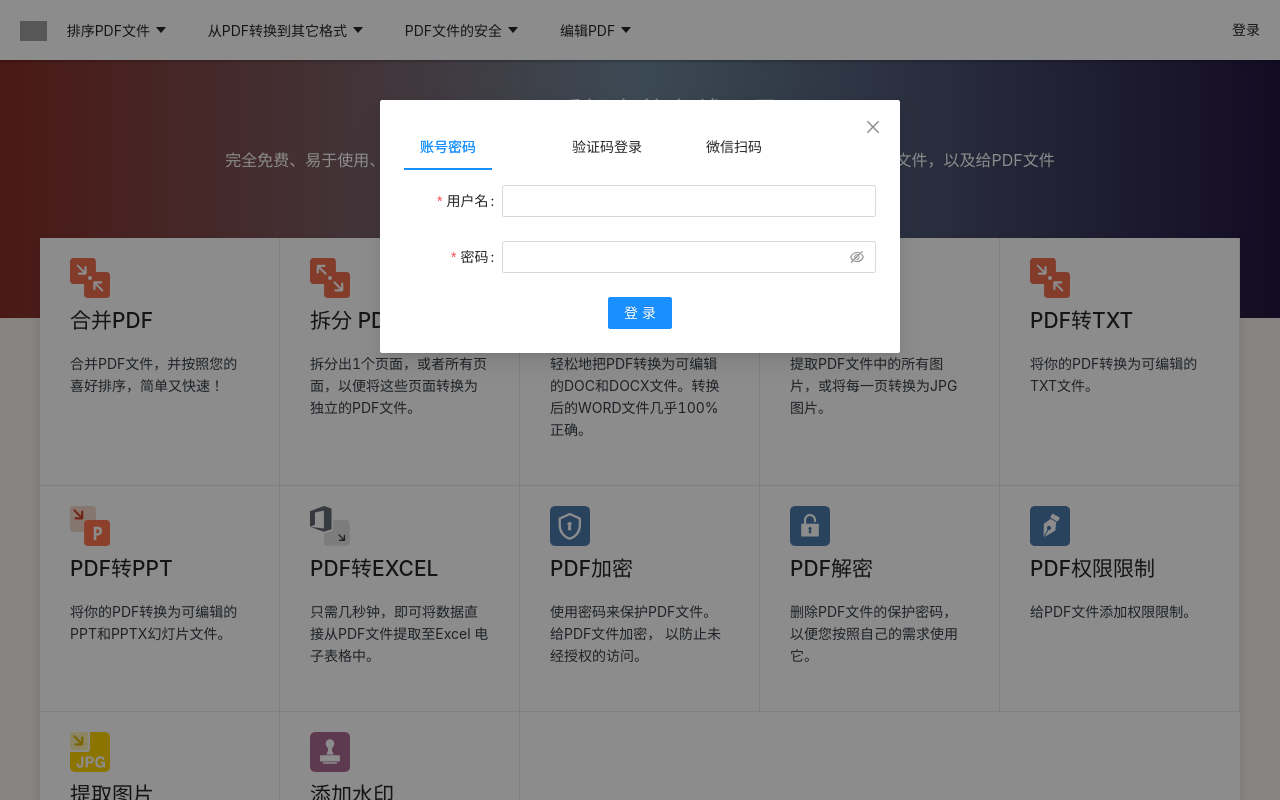
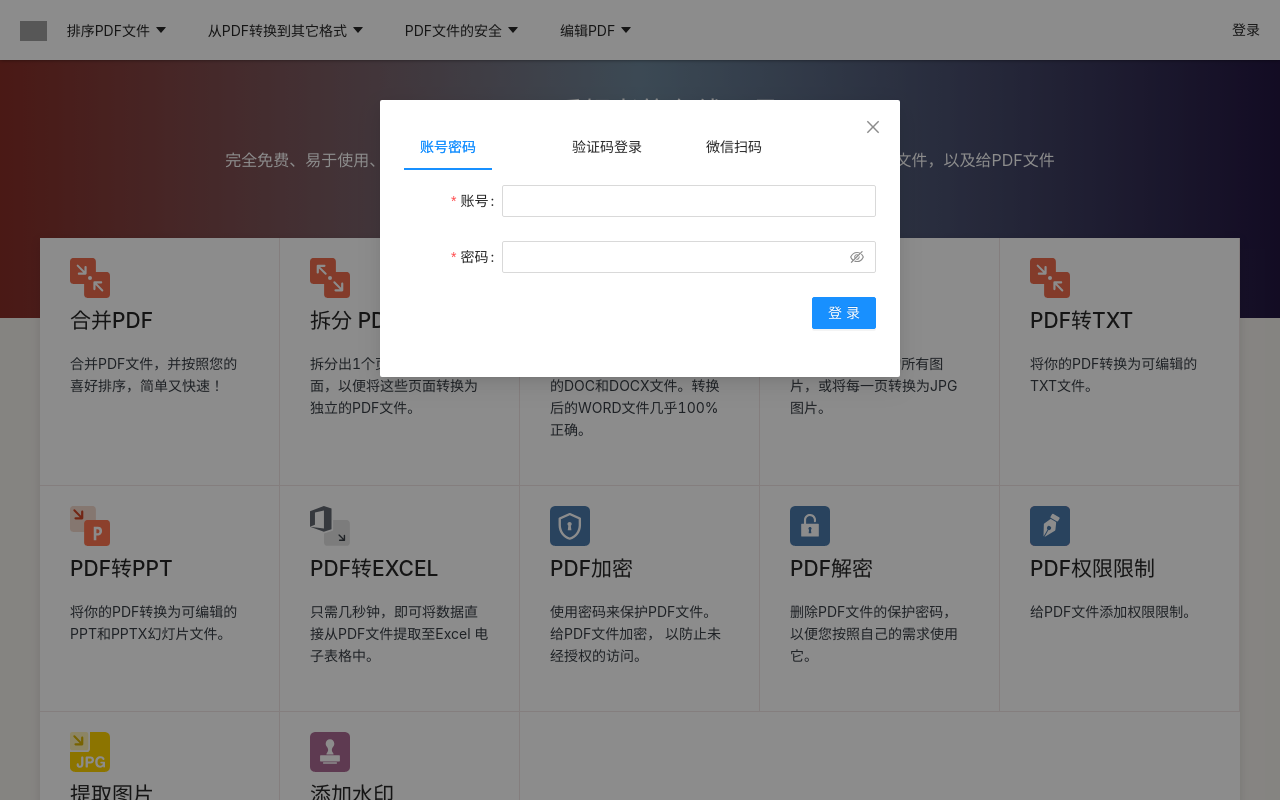
Before and after one commit to laibin8848/pdf-ssr, a Next.js app: page / in a window 1280 px wide. Both pictures are taken after a click on the element "登录". Built offline with nearby package versions, Linux system fonts and the light colour scheme; grey boxes are pictures that could not be loaded.

Commit message:
完善登录模块

```diff
--- a/components/auth/pwd-login.jsx
+++ b/components/auth/pwd-login.jsx
@@ -1,54 +1,73 @@
 import { Form, Input, Button } from 'antd'
 import SendCode from '../common/send-code'
-import { accountLogin } from '../../services/account'
+import { accountLogin, accountCodeLogin } from '../../services/account'
 
 
 export default function PwdLogin ({onDone, codeLogin, pwdLogin}) {
+    function onFinish(values) {
+        const api = pwdLogin ? accountLogin : accountCodeLogin
+        api(values).then(res=> {
+            onDone(res.data)
+        })
+    }
+
+    const [form] = Form.useForm()
 
     return (
-        <div>
+        <div style={{textAlign: 'left'}}>
             <Form
+                form={form}
                 name="basic"
                 labelCol={{ span: 5 }}
                 wrapperCol={{ span: 21 }}
                 initialValues={{ remember: true }}
                 autoComplete="off"
+                onFinish={onFinish}
             >
+                {
+                    pwdLogin && (
+                        <>
                             <Form.Item
-                    label="用户名"
+                                label="账号"
                                 name="username"
-                    rules={[{ required: true, message: 'Please input your username!' }]}
+                                rules={[{ required: true, message: '请输入账号!' }]}
                             >
                                 <Input />
                             </Form.Item>
-                {
-                    pwdLogin && (
                             <Form.Item
                                 label="密码"
                                 name="password"
-                            rules={[{ required: true, message: 'Please input your password!' }]}
+                                rules={[{ required: true, message: '请输入密码!' }]}
                             >
                                 <Input.Password />
                             </Form.Item>
+                        </>
                     )
                 }
                 {
                     codeLogin && (
+                        <>
+                            <Form.Item
+                                label="账号"
+                                name="username"
+                                rules={[{ required: true, message: '请输入手机/邮箱!' }]}
+                            >
+                                <Input />
+                            </Form.Item>
                             <Form.Item
                                 label="验证码"
-                            name="password"
-                            rules={[{ required: true, message: 'Please input your password!' }]}
+                                name="code"
+                                rules={[{ required: true, message: '请输入验证码!' }]}
                             >
-                            <Input suffix={<SendCode seconeds={10} />} />
+                                <Input suffix={<SendCode seconeds={10} getContact={()=> {return form.getFieldValue('username')}} />} />
                             </Form.Item>
+                        </>
                     )
                 }
+                <Form.Item label="&nbsp;" colon={false} style={{textAlign: 'right'}}>
+                    <Button type="primary" htmlType="submit">登录</Button>
+                </Form.Item>
             </Form>
-            <div>
-                <Button type="primary" htmlType="submit">
-                    登录
-                </Button>
-            </div>
         </div>
     )
 }
--- a/components/auth/wechat-login.jsx
+++ b/components/auth/wechat-login.jsx
@@ -16,7 +16,7 @@ export default function WechatLogin ({onDone}) {
                 getScanInfo(res.data.uid).then(res=> {
                     if(res.data) {
                         clearInterval(wechatLoginTimer)
-                        onDone(res.data.token)
+                        onDone(res.data)
                     }
                 })
             }, 3000)
--- a/components/common/send-code.jsx
+++ b/components/common/send-code.jsx
@@ -1,12 +1,19 @@
 import { Button } from 'antd'
 import { useEffect, useState, useRef } from 'react'
+import { msgSend } from '../../services/account'
 
-export default function SendCode({seconeds}) {
+export default function SendCode({seconeds, getContact}) {
     let timer = null
     const count = useRef(0)
     const [num, setNum] = useState(0)
 
     function start(seconeds) {
+        const contact = getContact()
+        if(!contact) return
+        msgSend({
+            user_contact: contact,
+            contact_type: 1//1 短信 2 邮箱
+        }).then(res=> {
             count.current = seconeds
             timer = setInterval(()=> {
                 setNum(count.current)
@@ -16,6 +23,7 @@ export default function SendCode({seconeds}) {
                 }
                 count.current--
             }, 1000)
+        })
     }
 
     useEffect(()=> {
--- a/services/account.js
+++ b/services/account.js
@@ -8,6 +8,10 @@ export const accountLogin = (data)=> {
     return axios.post(`/api/account/login/`, data)
 }
 
+export const accountCodeLogin = (data)=> {
+    return axios.post(`/api/account/login_for_code/`, data)
+}
+
 export const msgSend = (data)=> {
     return axios.post(`/api/msg/send/`, data)
 }
```
Lines whose indentation alone changed are shown as unchanged.
